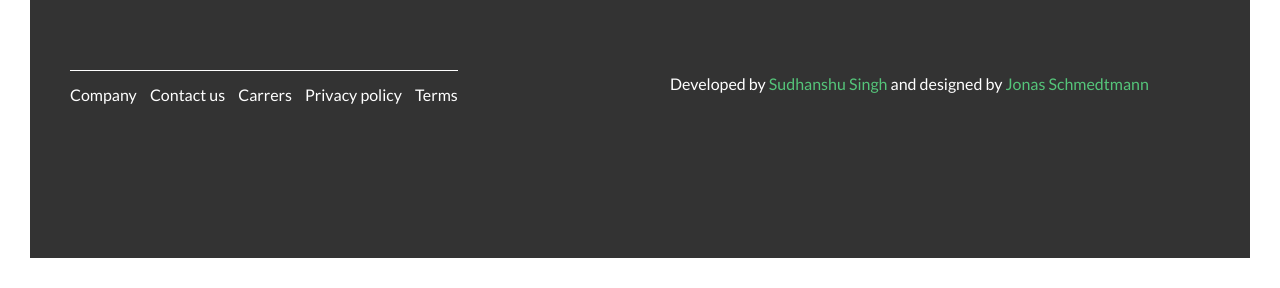
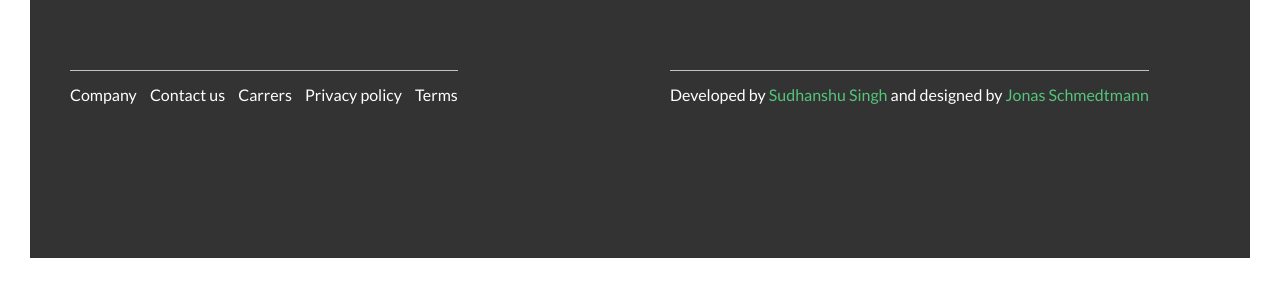
Before and after one commit to s2-sengar/natours-front, a plain HTML site: page index.html in a window 1280 px wide. Shown: the part 5415-5703 px from the top of the page. Drawn offline with Linux system fonts and the light colour scheme.

Commit message:
fixed copyright section

```diff
--- a/css/components/_footer.scss
+++ b/css/components/_footer.scss
@@ -8,9 +8,10 @@
     &__logo{
         width: 100%;
     }
-    &__navigation{
+    &__navigation,
+    &__copyright{
         display: inline-block;
-        border-top: 1px solid $color-white;
+        border-top: 1px solid rgba($color-white, .7);
         padding-top: 1rem;
 
     }
```
Also changed, not shown: css/style.css, 1 other file.
